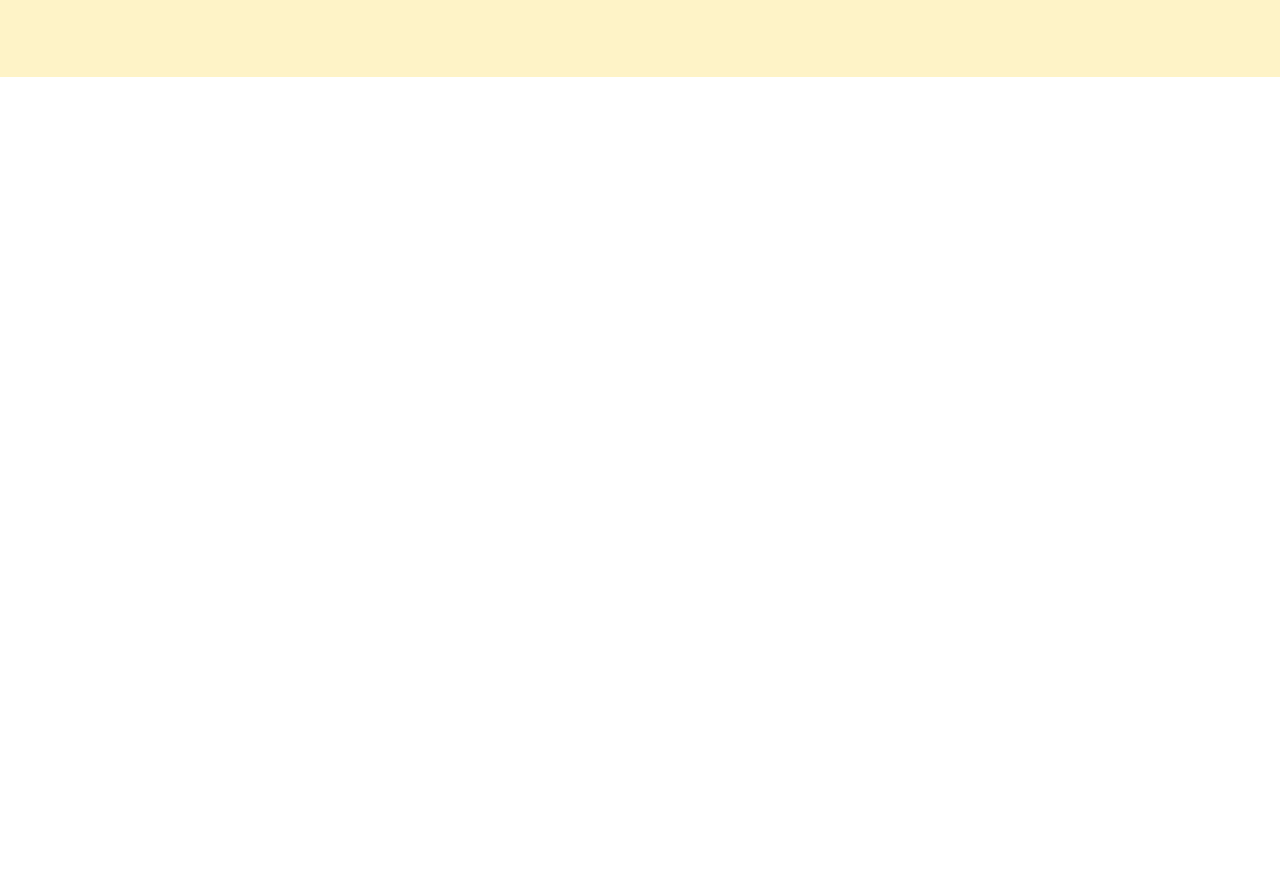
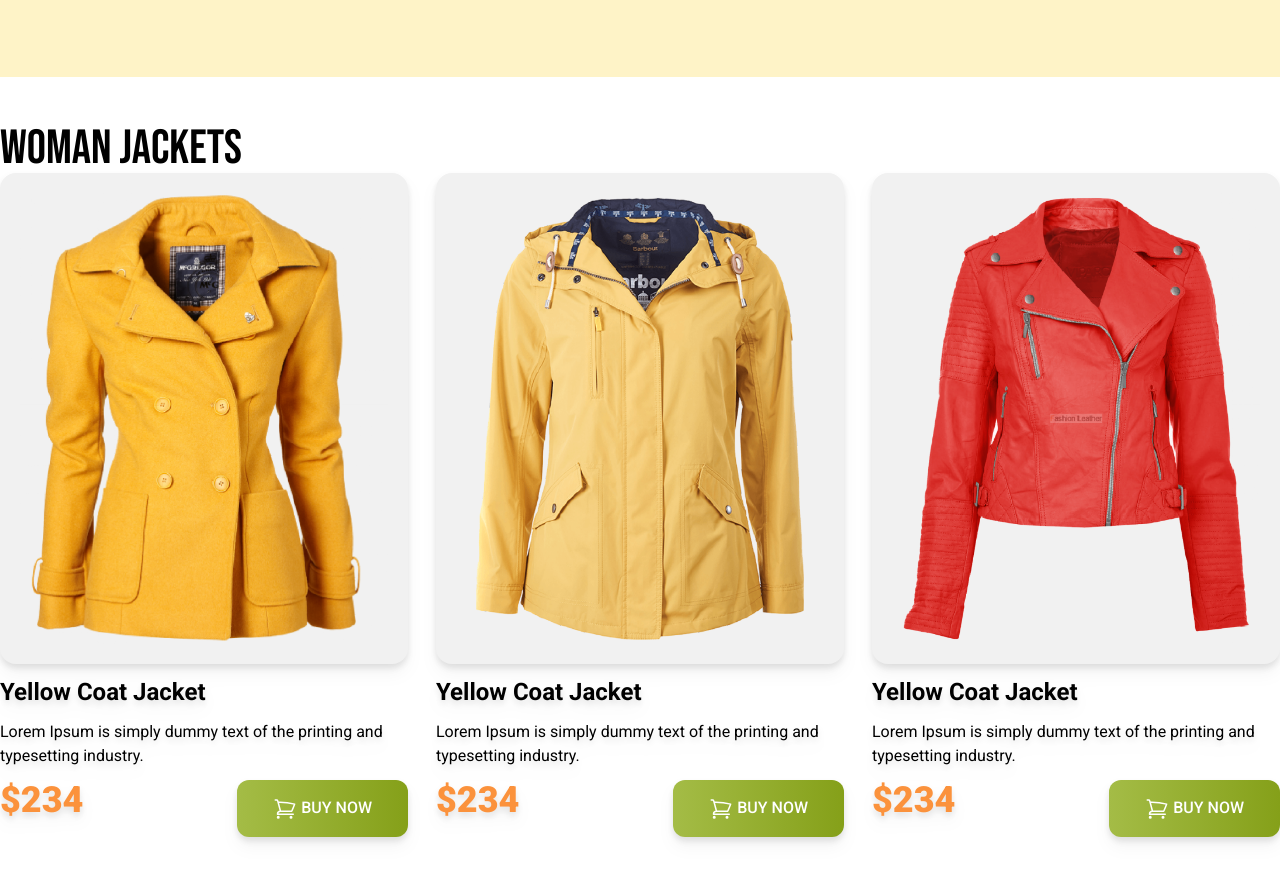
Before and after one commit to asaduzzaman786/Penguin-Fashion-Website, a plain HTML site: page index.html in a window 1280 px wide. Shown: the part 562-1444 px from the top of the page. Before the commit the page ends 800 px from the top, so only its background shows below. Drawn offline with nearby package versions, Linux system fonts and the light colour scheme.

Commit message:
Woman jacket section done

```diff
--- a/index.html
+++ b/index.html
@@ -56,6 +56,77 @@
             </div>
         </div>
     </header>
+    <main class="max-w-7xl mx-auto">
+        <!-- Woman jacket section -->
+        <section class="py-12">
+            <h3 class="text-5xl font-bebas">Woman Jackets</h3>
+            <div class="grid grid-cols-1 md:grid-cols-2 lg:grid-cols-3 gap-7 font-roboto">
+                <div class="space-y-3 drop-shadow-lg">
+                    <div class="bg-[#F1F1F1;] p-5 rounded-2xl">
+                        <img src="images/jacket-1.png" alt="">
+                    </div>
+                    <h4 class="text-2xl font-bold">Yellow Coat Jacket </h4>
+                    <p>Lorem Ipsum is simply dummy text of the
+                        printing and typesetting industry.</p>
+                    <div class="flex justify-between">
+                        <h3 class="text-4xl font-black text-orange-400">$234</h3>
+                        <button
+                            class="py-4 px-9 bg-gradient-to-r from-[#A4BC46] to-[#85A019] rounded-xl uppercase text-white font-medium">
+                            <svg xmlns="http://www.w3.org/2000/svg" fill="none" viewBox="0 0 24 24" stroke-width="1.5"
+                                stroke="currentColor" class="w-6 h-6 inline">
+                                <path stroke-linecap="round" stroke-linejoin="round"
+                                    d="M2.25 3h1.386c.51 0 .955.343 1.087.835l.383 1.437M7.5 14.25a3 3 0 00-3 3h15.75m-12.75-3h11.218c1.121-2.3 2.1-4.684 2.924-7.138a60.114 60.114 0 00-16.536-1.84M7.5 14.25L5.106 5.272M6 20.25a.75.75 0 11-1.5 0 .75.75 0 011.5 0zm12.75 0a.75.75 0 11-1.5 0 .75.75 0 011.5 0z" />
+                            </svg>
+
+                            Buy Now</button>
+                    </div>
+                </div>
+                <div class="space-y-3 drop-shadow-lg">
+                    <div class="bg-[#F1F1F1;] p-5 rounded-2xl">
+                        <img src="images/jacket-2.png" alt="">
+                    </div>
+                    <h4 class="text-2xl font-bold">Yellow Coat Jacket </h4>
+                    <p>Lorem Ipsum is simply dummy text of the
+                        printing and typesetting industry.</p>
+                    <div class="flex justify-between">
+                        <h3 class="text-4xl font-black text-orange-400">$234</h3>
+                        <button
+                            class="py-4 px-9 bg-gradient-to-r from-[#A4BC46] to-[#85A019] rounded-xl uppercase text-white font-medium">
+                            <svg xmlns="http://www.w3.org/2000/svg" fill="none" viewBox="0 0 24 24" stroke-width="1.5"
+                                stroke="currentColor" class="w-6 h-6 inline">
+                                <path stroke-linecap="round" stroke-linejoin="round"
+                                    d="M2.25 3h1.386c.51 0 .955.343 1.087.835l.383 1.437M7.5 14.25a3 3 0 00-3 3h15.75m-12.75-3h11.218c1.121-2.3 2.1-4.684 2.924-7.138a60.114 60.114 0 00-16.536-1.84M7.5 14.25L5.106 5.272M6 20.25a.75.75 0 11-1.5 0 .75.75 0 011.5 0zm12.75 0a.75.75 0 11-1.5 0 .75.75 0 011.5 0z" />
+                            </svg>
+
+                            Buy Now</button>
+                    </div>
+                </div>
+                <div class="space-y-3 drop-shadow-lg">
+                    <div class="bg-[#F1F1F1;] p-5 rounded-2xl">
+                        <img src="images/jacket-3.png" alt="">
+                    </div>
+                    <h4 class="text-2xl font-bold">Yellow Coat Jacket </h4>
+                    <p>Lorem Ipsum is simply dummy text of the
+                        printing and typesetting industry.</p>
+                    <div class="flex justify-between">
+                        <h3 class="text-4xl font-black text-orange-400">$234</h3>
+                        <button
+                            class="py-4 px-9 bg-gradient-to-r from-[#A4BC46] to-[#85A019] rounded-xl uppercase text-white font-medium">
+                            <svg xmlns="http://www.w3.org/2000/svg" fill="none" viewBox="0 0 24 24" stroke-width="1.5"
+                                stroke="currentColor" class="w-6 h-6 inline">
+                                <path stroke-linecap="round" stroke-linejoin="round"
+                                    d="M2.25 3h1.386c.51 0 .955.343 1.087.835l.383 1.437M7.5 14.25a3 3 0 00-3 3h15.75m-12.75-3h11.218c1.121-2.3 2.1-4.684 2.924-7.138a60.114 60.114 0 00-16.536-1.84M7.5 14.25L5.106 5.272M6 20.25a.75.75 0 11-1.5 0 .75.75 0 011.5 0zm12.75 0a.75.75 0 11-1.5 0 .75.75 0 011.5 0z" />
+                            </svg>
+
+                            Buy Now</button>
+                    </div>
+                </div>
+            </div>
+        </section>
+    </main>
+    <footer>
+
+    </footer>
 </body>
 
 </html>
```
